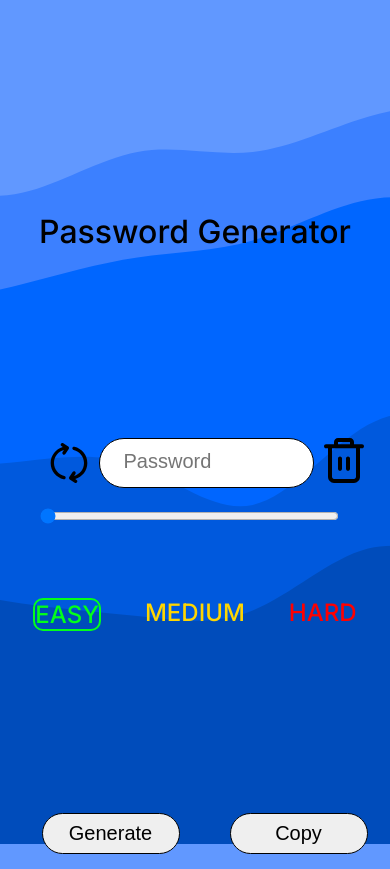
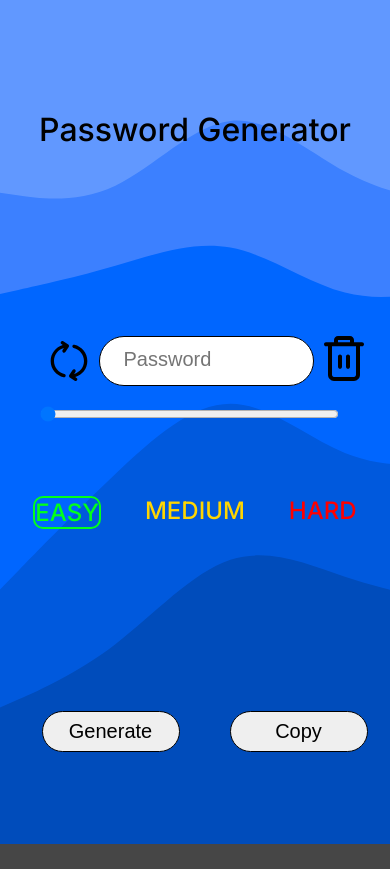
Before and after one commit to Designed-Dany/Generate-Password, a plain HTML site: page index.html in a window 390 px wide. Shown: the top 869 px of the page. After the commit the page ends 844 px from the top, so only its background shows below. Drawn offline with Linux system fonts and the light colour scheme.

Commit message:
correction

```diff
--- a/css/style.css
+++ b/css/style.css
@@ -218,7 +218,7 @@ output {
     h1 {
         font-size: 32px;
         line-height: 44px;
-        margin: 195px 0px 114px 0px;
+        margin: 93px 0px 114px 0px;
     }
 
     .easy {
```
